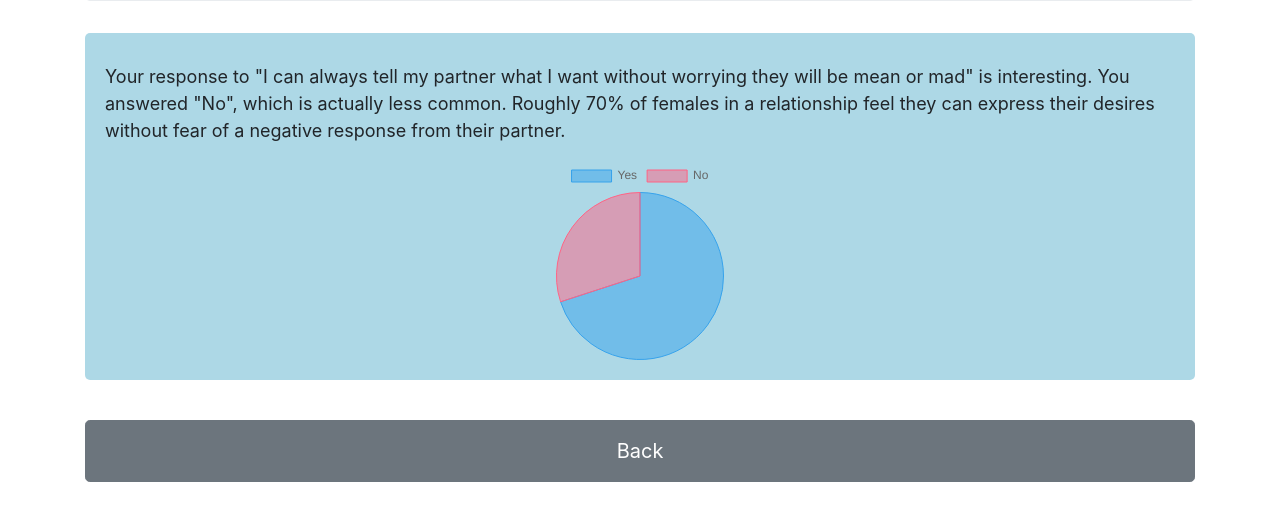
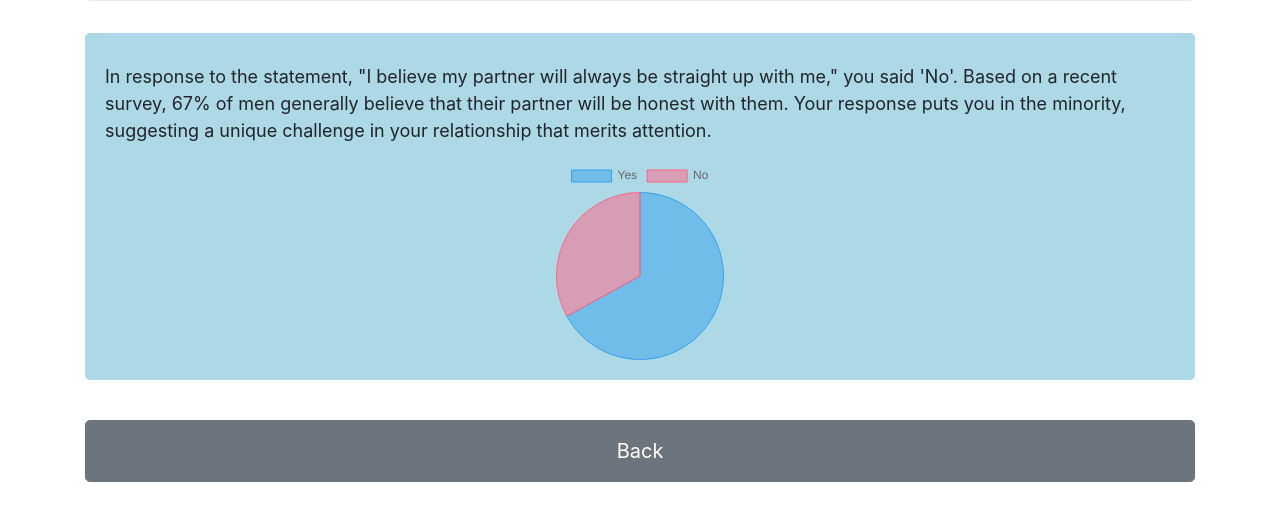
Before and after one commit to LoveGrow1/7171620M, a plain HTML site: page 4.html in a window 1280 px wide. Shown: the part 202-722 px from the top of the page. Drawn offline with nearby package versions, Linux system fonts and the light colour scheme.

Commit message:
Update 4.html

```diff
--- a/4.html
+++ b/4.html
@@ -53,7 +53,7 @@
   <div class="row">
     <div class="col-12">
       <div class="info-box">
-        <p>Your response to "I can always tell my partner what I want without worrying they will be mean or mad" is interesting. You answered "No", which is actually less common. Roughly 70% of females in a relationship feel they can express their desires without fear of a negative response from their partner.</p>
+        <p>In response to the statement, "I believe my partner will always be straight up with me," you said 'No'. Based on a recent survey, 67% of men generally believe that their partner will be honest with them. Your response puts you in the minority, suggesting a unique challenge in your relationship that merits attention.</p>
         <!-- Wrap the canvas element inside the new div -->
         <div class="chart-container">
           <canvas id="myChart"></canvas>
@@ -71,7 +71,7 @@ var myChart = new Chart(ctx, {
     data: {
         labels: ['Yes', 'No'],
         datasets: [{
-            data: [70, 30],
+            data: [67, 33],
             backgroundColor: [
                 'rgba(54, 162, 235, 0.5)',
                 'rgba(255, 99, 132, 0.5)'
```
